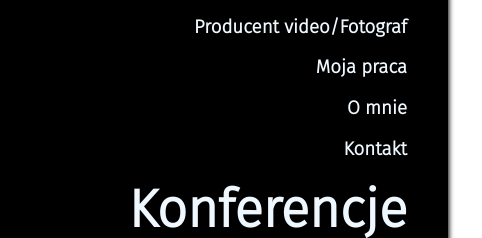
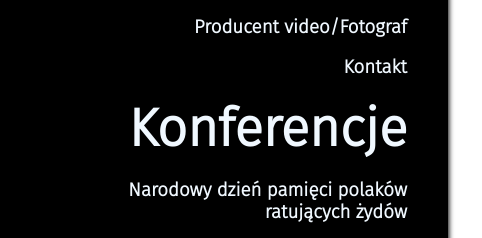
Before and after one commit to nowybackup/video-MateuszKacpura-fot, a plain HTML site: page moja_praca.html in a window 1280 px wide. Shown: the part 417-655 px from the top of the page, 0-482 px from the left. Drawn offline with Linux system fonts and the light colour scheme.

Commit message:
Update moja_praca.html

```diff
--- a/moja_praca.html
+++ b/moja_praca.html
@@ -45,12 +45,6 @@
             </div>
             <div class="sections spanish">
                 <h3>Producent video/Fotograf</h3>
-                <a href="#mi-trabajo">
-                    <h3>Moja praca</h3>
-                </a>
-                <a href="#sobre-mi">
-                    <h3>O mnie</h3>
-                </a>
                 <a href="#contactame">
                     <h3>Kontakt</h3>
                 </a>
```
